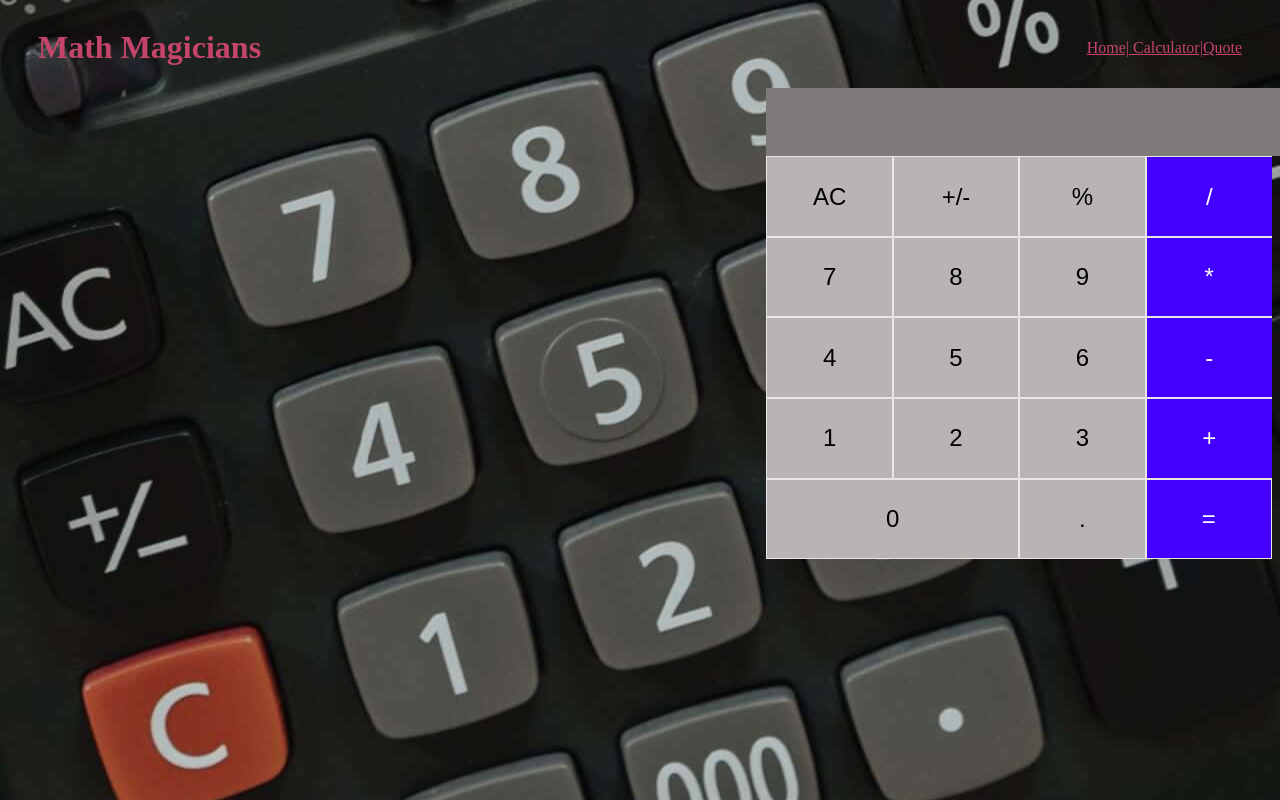
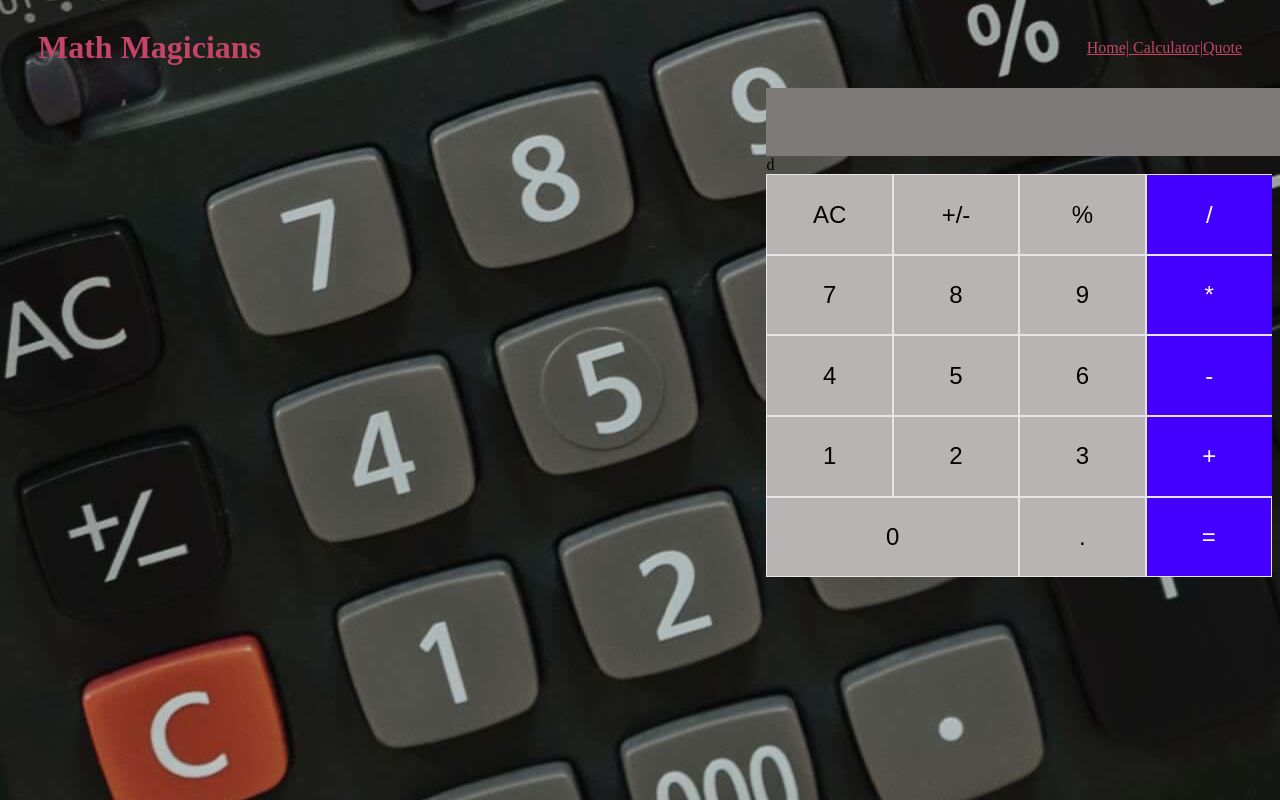
Before and after one commit to che30/react-calculator-app-project, a React (Create React App) app: page /App in a window 1280 px wide. Shown: the top 800 px of the page. Built offline with nearby package versions, Linux system fonts and the light colour scheme; the HTML template or start-up script is replaced by a standard one.

Commit message:
Modify app snapshot

```diff
--- a/src/component/App.js
+++ b/src/component/App.js
@@ -24,7 +24,7 @@ const App = () => {
         next={calculator.next}
         operation={calculator.operation}
       />
-
+  d
       <Buttonpanel clickHandler={handleClick} />
     </div>
   );
```
